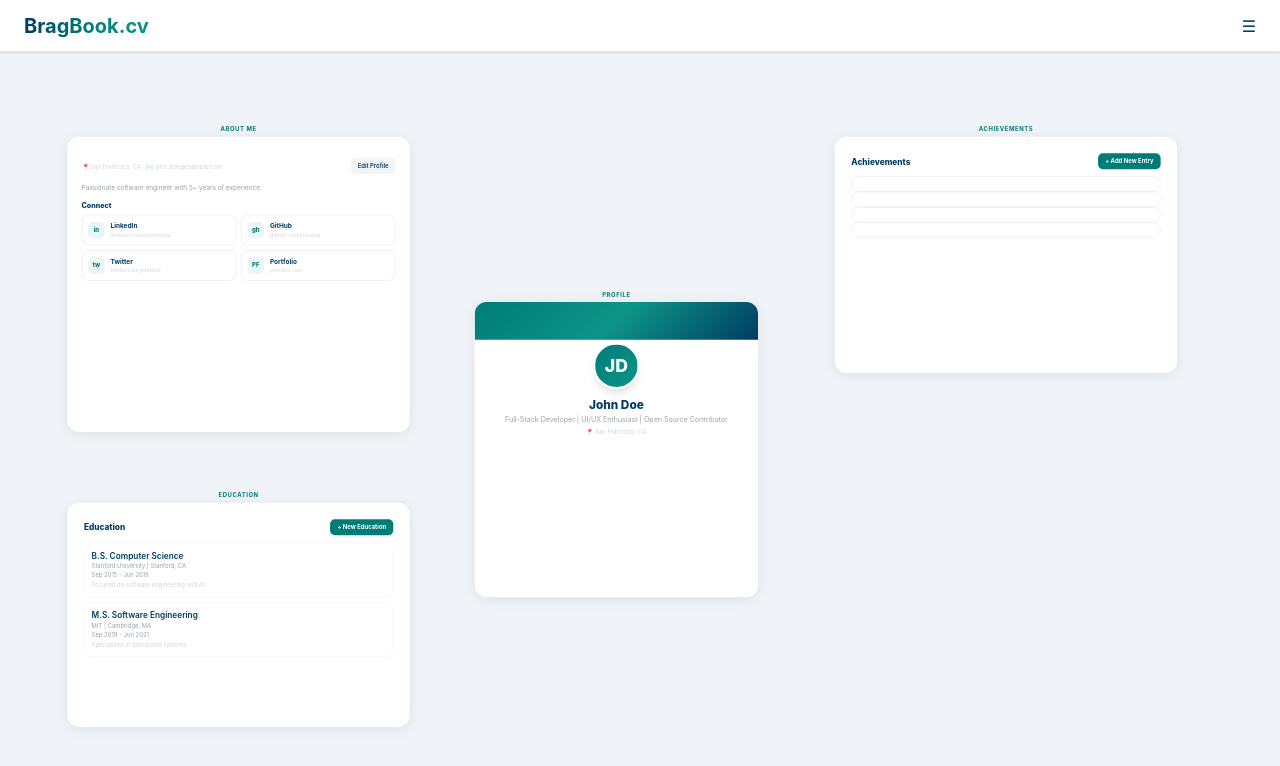
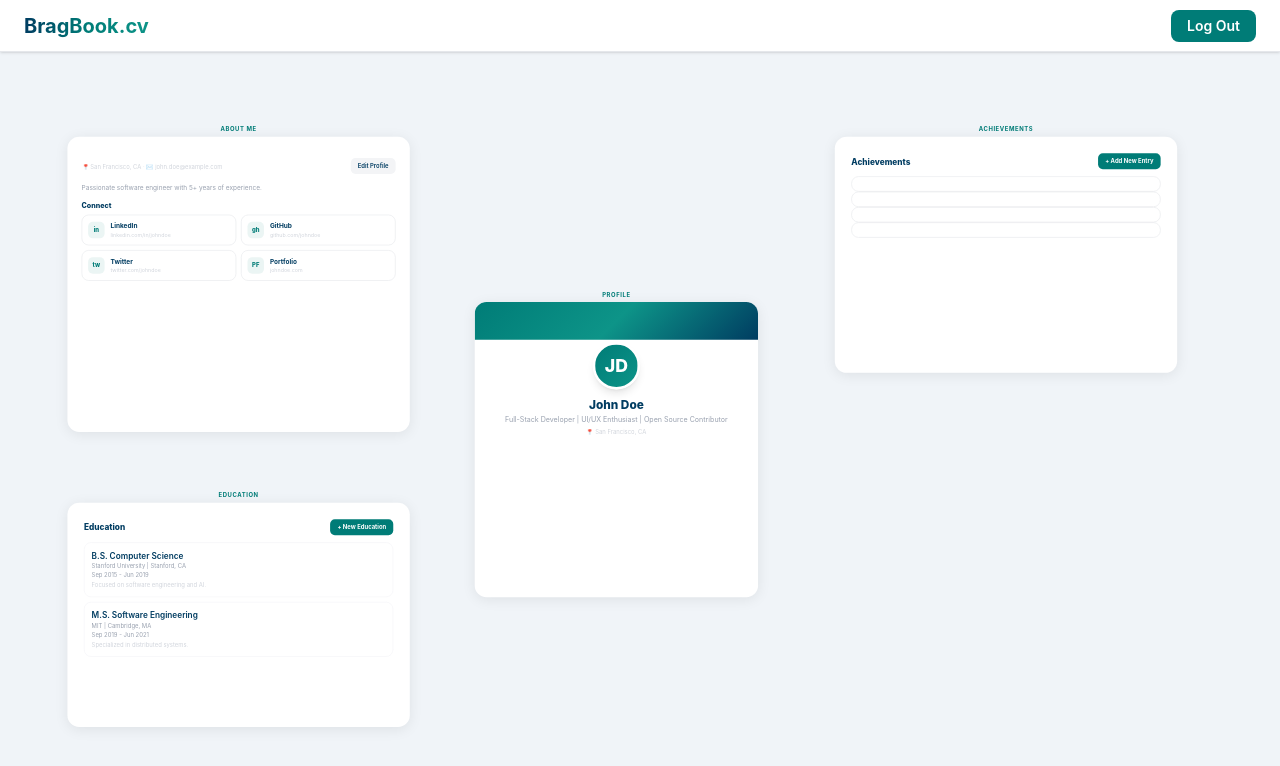
Before and after one commit to madebyjaz/bragbook, a React (Vite) app in the folder bragbook/: page /portfolio in a window 1280 px wide. Shown: the top 766 px of the page. Built offline with nearby package versions, Linux system fonts and the light colour scheme.

Commit message:
Added logout button to dashboard

```diff
--- a/bragbook/src/components/Usr_Portfolio.jsx
+++ b/bragbook/src/components/Usr_Portfolio.jsx
@@ -1,7 +1,8 @@
 import { useEffect, useState } from "react";
 import { useNavigate } from "react-router-dom";
 import { db, auth } from "../firebaseConfig";
-import {collection, onSnapshot, orderBy, query} from "firebase/firestore";
+import { collection, onSnapshot, orderBy, query } from "firebase/firestore";
+import { signOut } from "firebase/auth";
 
 // sample data
 const user = {
@@ -25,8 +26,6 @@ const user = {
     ],
 };
 
-// const navigate = useNavigate();
-
 // frames for each section of the profile
 const FRAMES = [
     { id: "name_card", label: "Profile", x: 750, y: 340, w: 480, h: 500 },
@@ -41,6 +40,9 @@ const CANVAS_H = 1100;
 export default function Usr_Portfolio() {
     // state to track which frame the usr is currently on (null = overview)
     const [canvasFrame, setCanvasFrame] = useState(null);
+
+    // useNavigate hook for redirecting after logout
+    const navigate = useNavigate();
 
     // mock education entries — moved inside component to fix invalid hook call error
     const [educationEntries, setEducationEntries] = useState([
@@ -59,6 +61,12 @@ export default function Usr_Portfolio() {
         return () => unsubscribe();
     }, []);
 
+    // handler for logging out — signs out of Firebase and redirects to homepage
+    const handleLogout = async () => {
+        await signOut(auth);
+        navigate("/");
+    };
+
     // handler to navigate to a specific frame ( clicking on a section in the overview/ using the prev/next buttons)
     const goTo = (frame) => setCanvasFrame(frame);
     // const goOverview = () => setCanvasFrame(null);
@@ -69,12 +77,10 @@ export default function Usr_Portfolio() {
 
     // making a zoom/pan for the canvas
     const getCanvasTransform = () => {
-        //get the viewport dimensions
         const vw = window.innerWidth  || 1280;
         const vh = (window.innerHeight || 800) - 52;
 
         if (!canvasFrame) {
-            // zoom out to fit the entire canvas in the viewport
             const scaleX = (vw * 0.95) / CANVAS_W;
             const scaleY = (vh * 0.95) / CANVAS_H;
             const scale  = Math.min(scaleX, scaleY);
@@ -83,7 +89,6 @@ export default function Usr_Portfolio() {
             return `scale(${scale}) translate(${tx}px, ${ty}px)`;
         }
 
-        // zoom into the selected frame (added some padding just to make it look better)
         const scaleX = (vw * 0.88) / canvasFrame.w;
         const scaleY = (vh * 0.88) / canvasFrame.h;
         const scale  = Math.min(scaleX, scaleY, 1.9);
@@ -95,17 +100,23 @@ export default function Usr_Portfolio() {
     };
 
     return (
-        <div className="fixed inset-0 flex flex-col overflow-hidden " style={{background: "#f0f4f8" }}>
+        <div className="fixed inset-0 flex flex-col overflow-hidden" style={{background: "#f0f4f8"}}>
             {/* Nav Bar */}
-            <nav className="bg-white border-b border-gray-200 flex items-center justify-between px-6 z-50 shrink-0 shadow-sm " style={{ height: 52 }}>
-                <span className="text-xl font-bold " style={{ background: "linear-gradient(90deg, #003C61, #007C77, #0d9488)", WebkitBackgroundClip: "text", WebkitTextFillColor: "transparent", backgroundClip: "text"  }}> BragBook.cv  </span>
-                <div className="flex items-center gap-3 ">
-                    <button className="ext-xl text-[#003C61] bg-transparent border-none cursor-pointer "> ☰ </button>
+            <nav className="bg-white border-b border-gray-200 flex items-center justify-between px-6 z-50 shrink-0 shadow-sm" style={{ height: 52 }}>
+                <span className="text-xl font-bold" style={{ background: "linear-gradient(90deg, #003C61, #007C77, #0d9488)", WebkitBackgroundClip: "text", WebkitTextFillColor: "transparent", backgroundClip: "text" }}> BragBook.cv </span>
+                <div className="flex items-center gap-3">
+                    {/* Logout button — signs out of Firebase and redirects to homepage */}
+                    <button
+                        onClick={handleLogout}
+                        className="text-sm font-semibold text-white bg-[#007C77] hover:bg-[#005f5b] px-4 py-1.5 rounded-lg border-none cursor-pointer transition-colors"
+                    >
+                        Log Out
+                    </button>
                 </div>
             </nav>
 
             {/* main content area */}
-            <div className="flex-1 relative overflow-hidden "> {/* canvas view */}
+            <div className="flex-1 relative overflow-hidden">
                 <div style={{width: CANVAS_W, height: CANVAS_H, position: "absolute", top: 0, left: 0, transformOrigin: "top left", transform: getCanvasTransform(), transition: "transform 0.65s cubic-bezier(0.77, 0, 0.18, 1)"}}>
 
                     {/* frame labels for the overview */}
@@ -113,13 +124,9 @@ export default function Usr_Portfolio() {
                         <div key={f.id + "-1b1"} className="absolute text-[10px] font-bold text-[#007C77] uppercase tracking-widest pointer-events-none" style={{left: f.x + f.w / 2, top: f.y - 20, transform: "translateX(-50%)"}}> {f.label} </div>
                     ))}
 
-                    {/* Update: made a name card (for the center of the canvas I figured user's profiles could get long) */}
                     <FrameCard frame={FRAMES[0]} active={canvasFrame?.id === "name_card"} onClick={() => goTo(FRAMES[0])}>
-                        {/* gradient banner (shorter because it was clipping profile photo)  */}
                         <div className="absolute top-0 left-0 right-0 h-16 rounded-t-2xl"
                             style={{ background: "linear-gradient(135deg, #007C77, #0d9488, #003C61)" }} />
-
-                        {/* avatar + name (pushed it down a bit to be clear from the banner)  */}
                         <div className="flex flex-col items-center" style={{ marginTop: 40 }}>
                             <div className="w-20 h-20 rounded-full flex items-center justify-center text-white text-3xl font-extrabold border-4 border-white shadow-lg"
                                 style={{ background: "linear-gradient(135deg, #007C77, #0d9488)" }}>
@@ -131,7 +138,6 @@ export default function Usr_Portfolio() {
                         </div>
                     </FrameCard>
 
-                    {/* Profile details frames */}
                     <FrameCard frame={FRAMES[1]} active={canvasFrame?.id === "profile"} onClick={() => goTo(FRAMES[1])}>
                         <div className="absolute left-6 right-6" style={{ top: 36 }}>
                             <div className="flex items-end gap-4">
@@ -156,21 +162,19 @@ export default function Usr_Portfolio() {
                         </div>
                     </FrameCard>
 
-                    {/* education frame */}
                     <FrameCard frame={FRAMES[2]} active={canvasFrame?.id === "education"} onClick={() => goTo(FRAMES[2])}>
-                        <div className="flex justify-between items-center mb-3 ">
-                            <p className="text-sm font-extrabold text-[#003C61] "> Education</p>
-                            <button /* onClick={(e) => {e.stopPropagation(); navigate("/education/create")}} */ className="bg-[#007C77] hover:bg-[#005f5b] text-white text-[10px] font-bold px-3 py-1.5 rounded-lg transition-colors border-none cursor-pointer "> + New Education </button>
+                        <div className="flex justify-between items-center mb-3">
+                            <p className="text-sm font-extrabold text-[#003C61]"> Education</p>
+                            <button /* onClick={(e) => {e.stopPropagation(); navigate("/education/create")}} */ className="bg-[#007C77] hover:bg-[#005f5b] text-white text-[10px] font-bold px-3 py-1.5 rounded-lg transition-colors border-none cursor-pointer"> + New Education </button>
                         </div>
-                        {/* education cards for each entry (could add carousel for Sprint 4 to flip through entries??) */}
                         {educationEntries.length === 0 ? (
                             <p className="text-xs text-gray-300 mt-4 text-center">No education entries yet. Click "Add Education" to get started!</p>
                         ) : (
                             educationEntries.map((edu, i) => (
-                                <div key={i} /* onClick={(e) => { e.stopPropagation(); navigate(`/education/view/${edu.id}`) }} */ className={`flex gap-3 p-3 mb-2 border border-gray-100 rounded-xl hover:border-[#007C77]/40 transition-colors`} >
+                                <div key={i} /* onClick={(e) => { e.stopPropagation(); navigate(`/education/view/${edu.id}`) }} */ className="flex gap-3 p-3 mb-2 border border-gray-100 rounded-xl hover:border-[#007C77]/40 transition-colors">
                                     <div>
                                         <p className="text-sm font-semibold text-[#003C61]">{edu.degree}</p>
-                                        <p className="text-[10px] text-gray-400">{edu.school} | {edu.location} </p>
+                                        <p className="text-[10px] text-gray-400">{edu.school} | {edu.location}</p>
                                         <p className="text-[10px] text-gray-400">{edu.dates}</p>
                                         <p className="text-[10px] text-gray-300 mt-0.5">{edu.desc}</p>
                                     </div>
@@ -179,14 +183,11 @@ export default function Usr_Portfolio() {
                         )}
                     </FrameCard>
 
-                    {/* achievement(brags) entries cards frame */}
                     <FrameCard frame={FRAMES[3]} active={canvasFrame?.id === "achievements"} onClick={() => goTo(FRAMES[3])}>
-                        <div className="flex justify-between items-center mb-3 ">
-                            <p className="text-sm font-extrabold text-[#003C61] "> Achievements</p>
-                            <button /* onClick={(e) => {e.stopPropagation(); navigate("/achievements/create")}} */ className="bg-[#007C77] hover:bg-[#005f5b] text-white text-[10px] font-bold px-3 py-1.5 rounded-lg transition-colors border-none cursor-pointer "> + Add New Entry</button>
+                        <div className="flex justify-between items-center mb-3">
+                            <p className="text-sm font-extrabold text-[#003C61]"> Achievements</p>
+                            <button /* onClick={(e) => {e.stopPropagation(); navigate("/achievements/create")}} */ className="bg-[#007C77] hover:bg-[#005f5b] text-white text-[10px] font-bold px-3 py-1.5 rounded-lg transition-colors border-none cursor-pointer"> + Add New Entry</button>
                         </div>
-
-                        {/* achievement cards for each entry */}
                         <div>
                             {user.achievements.map((b_entry, i) => (
                                 <div key={i} className="border border-gray-200 rounded-xl p-3 flex flex-col gap-1 hover:border-[#007C77] transition-colors cursor-pointer">
@@ -206,7 +207,7 @@ export default function Usr_Portfolio() {
                 </div>
             </div>
 
-            {/* Prev arrow (to go through each frame) */}
+            {/* Prev arrow */}
             {canvasFrame && prevFrame && (
                 <button onClick={() => goTo(prevFrame)}
                     className="fixed left-4 top-1/2 -translate-y-1/2 w-11 h-11 bg-white/90 shadow-lg rounded-full text-2xl text-[#003C61] flex items-center justify-center z-50 border-none cursor-pointer hover:bg-white transition-colors">
@@ -214,7 +215,7 @@ export default function Usr_Portfolio() {
                 </button>
             )}
 
-            {/* Next arrow (to go through each frame)*/}
+            {/* Next arrow */}
             {canvasFrame && nextFrame && (
                 <button onClick={() => goTo(nextFrame)}
                     className="fixed right-4 top-1/2 -translate-y-1/2 w-11 h-11 bg-white/90 shadow-lg rounded-full text-2xl text-[#003C61] flex items-center justify-center z-50 border-none cursor-pointer hover:bg-white transition-colors">
@@ -226,7 +227,7 @@ export default function Usr_Portfolio() {
     );
 }
 
-// Reusable Frame Card component for each section (to satisfy the fluid UI design requirement for our Sponsor)
+// Reusable Frame Card component for each section
 function FrameCard({ frame, active, onClick, children }) {
     return (
         <div onClick={onClick} style={{ position: "absolute", left: frame.x, top: frame.y, width: frame.w, height: frame.h, padding: 28, boxSizing: "border-box", borderRadius: 20, backgroundColor: "#ffffff", boxShadow: active ? "0 0 0 3px #007C77, 0 24px 60px rgba(0,0,0,0.18)" : "0 4px 24px rgba(0,0,0,0.08)", overflow: "hidden", cursor: active ? "default" : "pointer", transition: "box-shadow 0.2s ease"}}
```
